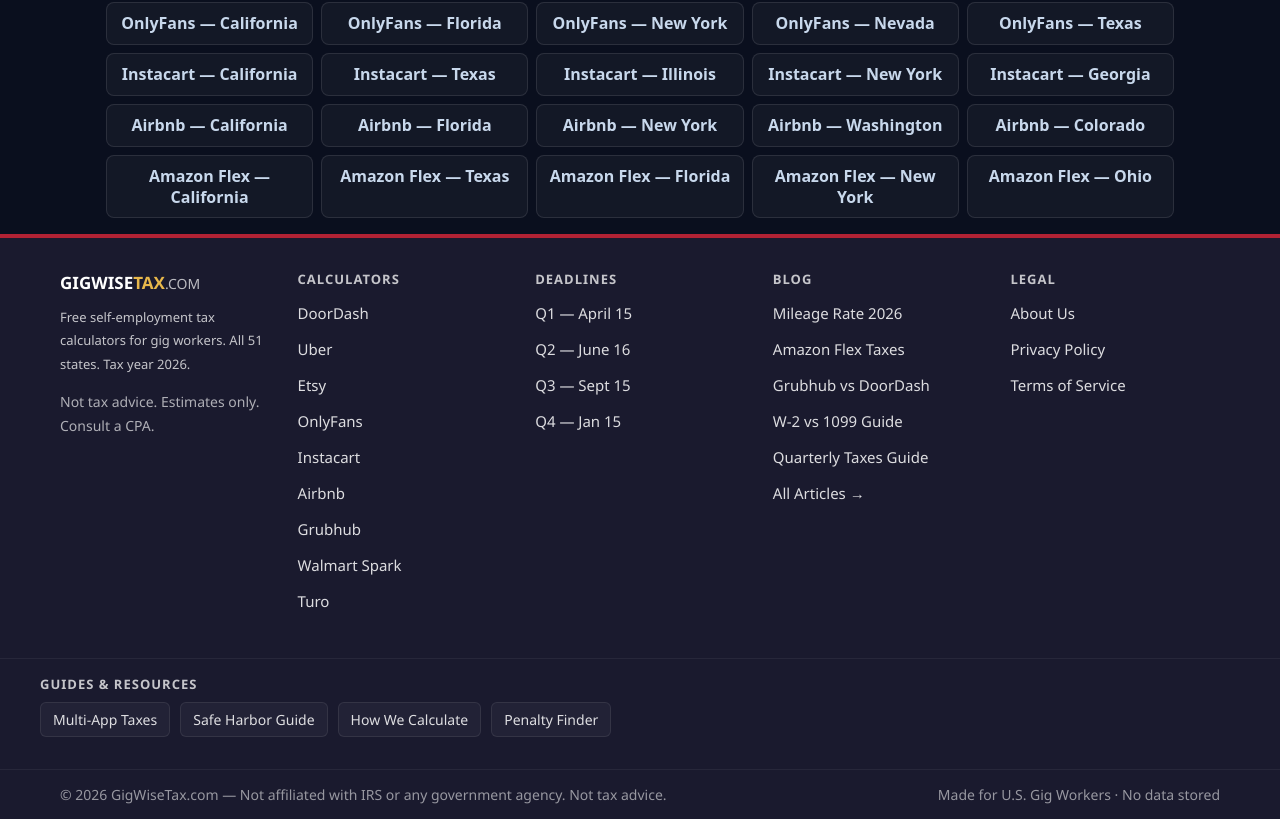
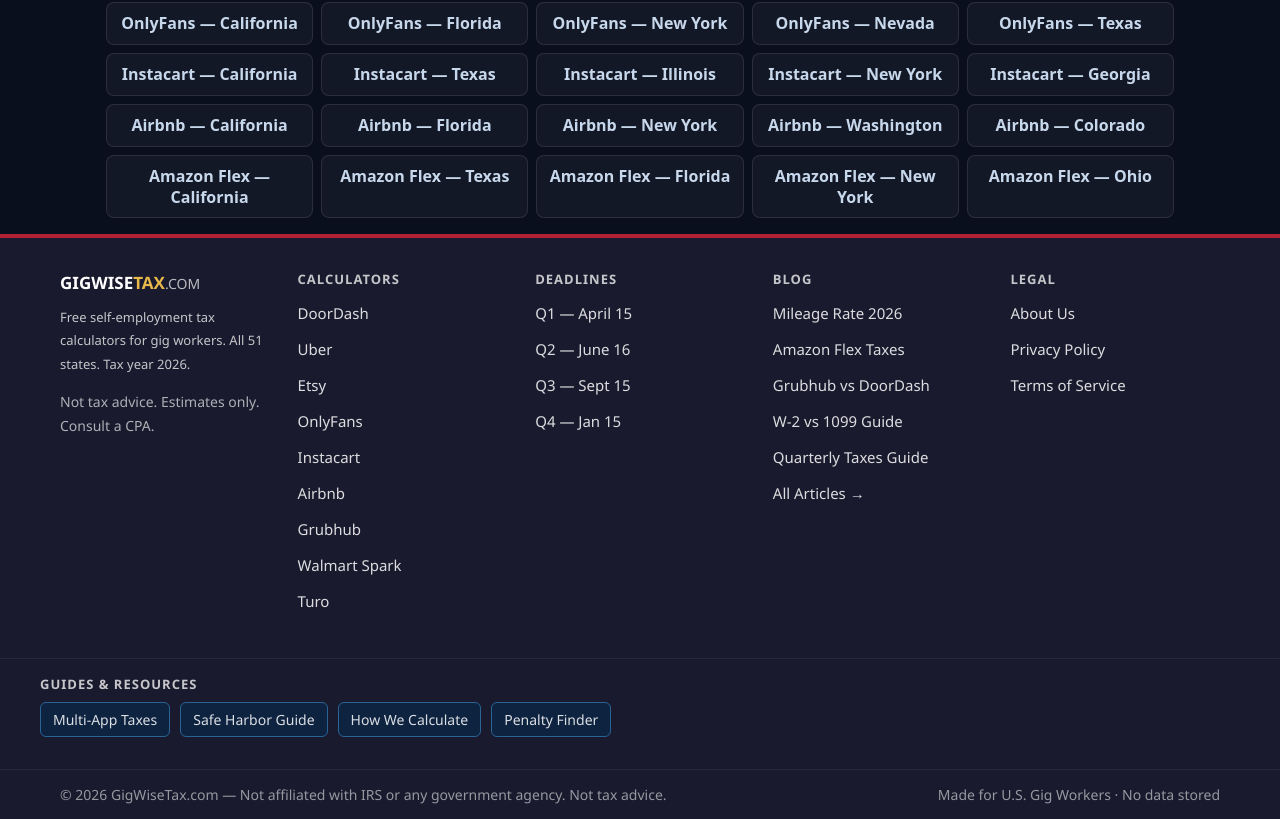
Before and after one commit to devqrcraft-ui/gigwisetax, a Next.js app: page / in a window 1280 px wide. Shown: the part 7512-8331 px from the top of the page. Built offline with nearby package versions, Linux system fonts and the light colour scheme.

Commit message:
fix: footer pills dark blue bg + gwt-footer-link class on guide links

```diff
--- a/app/layout.tsx
+++ b/app/layout.tsx
@@ -105,7 +105,7 @@ export default function RootLayout({ children }: { children: React.ReactNode })
                   { label:' Penalty Finder',    href:'/tax-penalty-finder'           },
                 ].map(l => (
                   <a key={l.href} href={l.href}
-                    style={{ fontSize:14, color:'rgba(255,255,255,.85)', textDecoration:'none', background:'rgba(255,255,255,.04)', border:'1px solid rgba(255,255,255,.08)', borderRadius:6, padding:'6px 12px', fontWeight:500 }}>
+                    className="gwt-footer-link" style={{ fontSize:14, color:'rgba(255,255,255,.85)', textDecoration:'none', background:'#0d2340', border:'1px solid #2a6496', borderRadius:6, padding:'6px 12px', fontWeight:500 }}>
                     {l.label}
                   </a>
                 ))}
```
